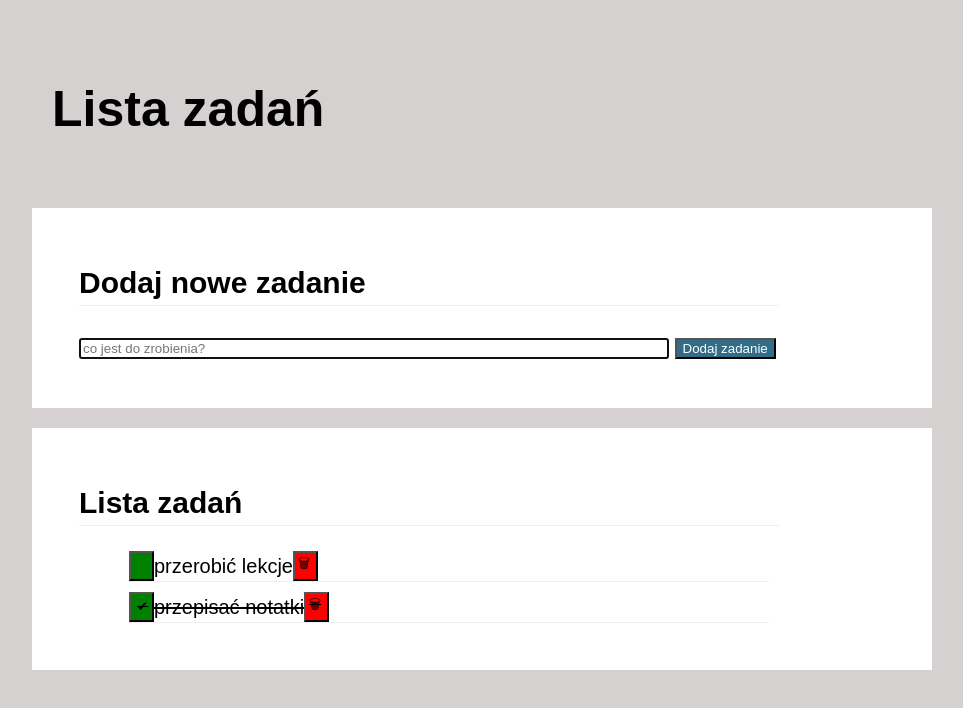
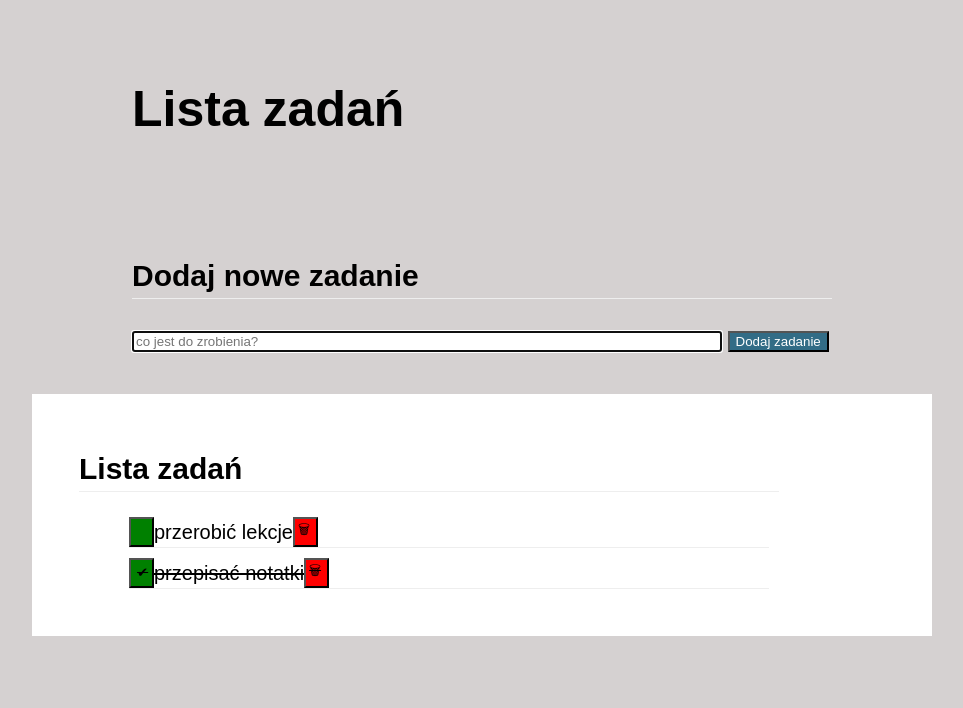
Before and after one commit to Izka25/to-do-list-modul-6, a plain HTML site: page index.html in a window 1280 px wide. Shown: the whole page, without its empty margins (118-1081 px from the left). Drawn offline with Linux system fonts and the light colour scheme.

Commit message:
removing div

```diff
--- a/index.html
+++ b/index.html
@@ -14,13 +14,13 @@
 <body>
    <section class="section">
     <h1 class="list">Lista zadań</h1>
-    <div class="input">
+
      <form class="js-form form">
          <h2 class="inputForm">Dodaj nowe zadanie</h2>
         <input class="js-newTask newTask" autofocus placeholder="co jest do zrobienia?" >
         <button class="button">Dodaj zadanie</button>
  </form>
-    </div>
+
    </section>
    <section class="section">
  <div class="inputList">
```
